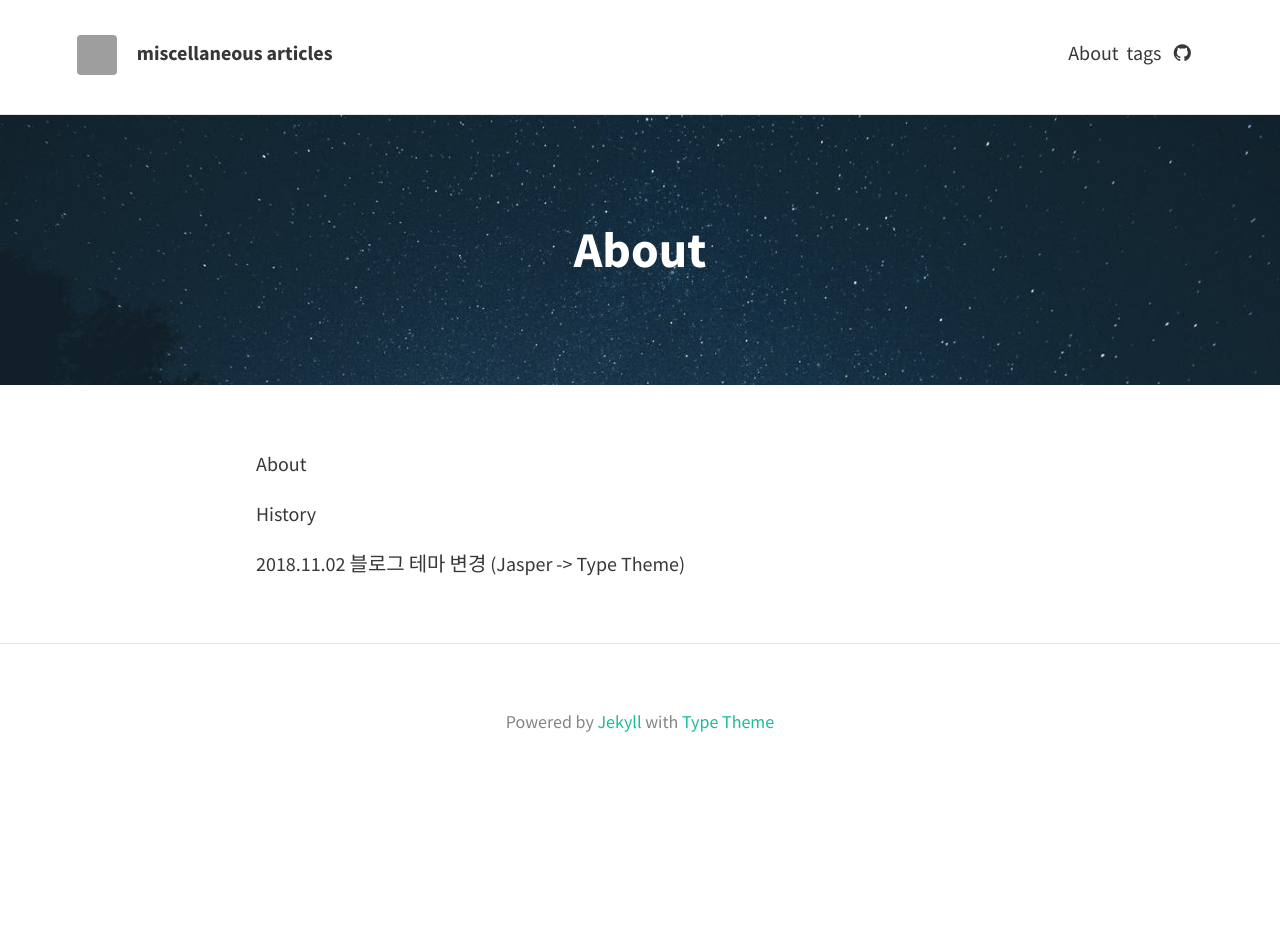
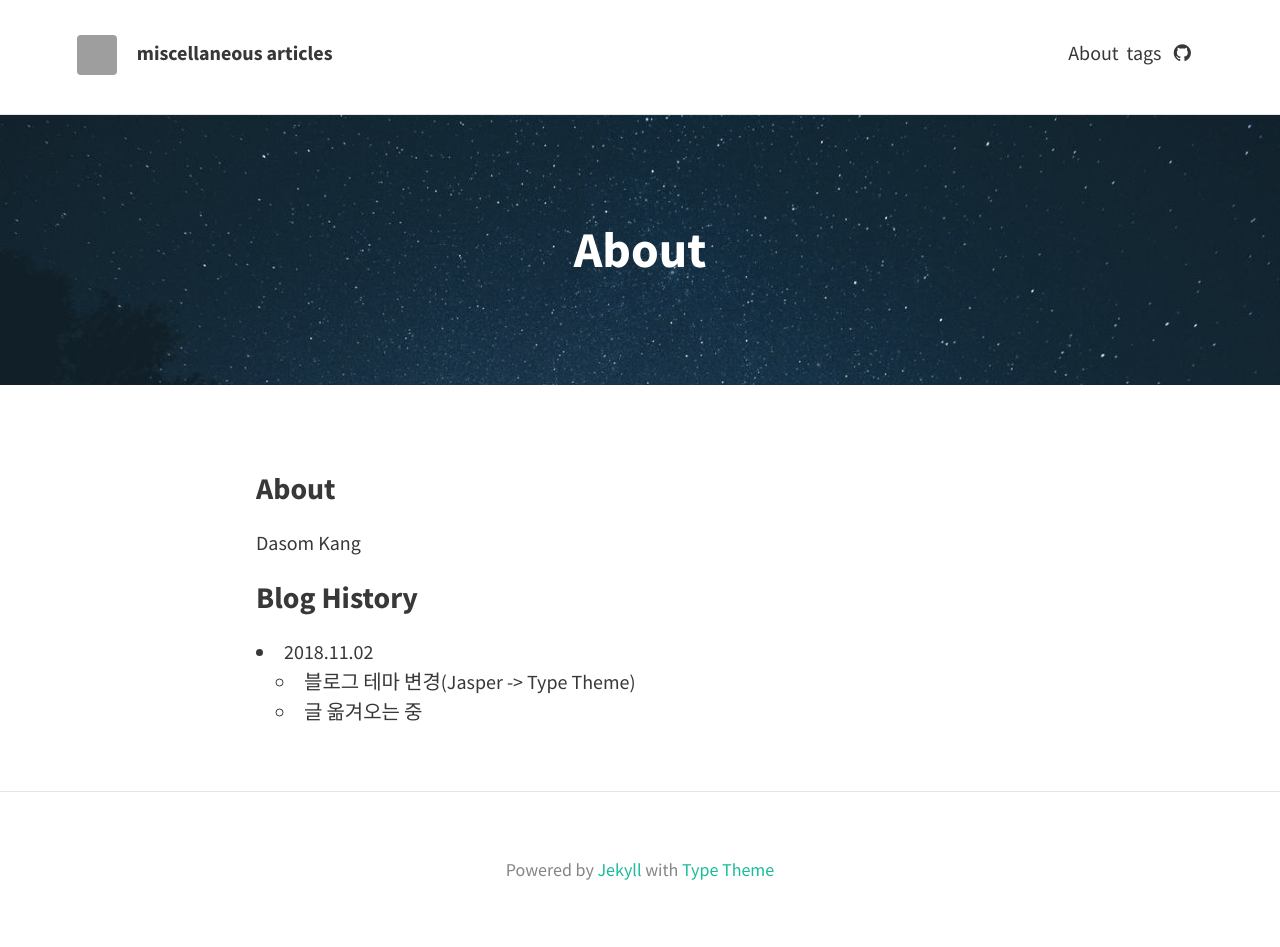
Before and after one commit to DasomKang/dasomkang.github.io, a Jekyll site: the page built from about.md, in a window 1280 px wide. Built offline with Jekyll 4.4.1, drawn with Linux system fonts in a browser that asks for light colours; before the commit the page ends 900 px from its top, so only the background shows below that; grey boxes are pictures that could not be loaded.

```diff
--- a/about.md
+++ b/about.md
@@ -7,12 +7,12 @@
 
 
 
-About
+### About
+
+Dasom Kang
 
 
-
-
-
-History
-
-2018.11.02 블로그 테마 변경 (Jasper -> Type Theme)
+### Blog History
+- 2018.11.02
+  - 블로그 테마 변경(Jasper -> Type Theme)
+  - 글 옮겨오는 중
```
